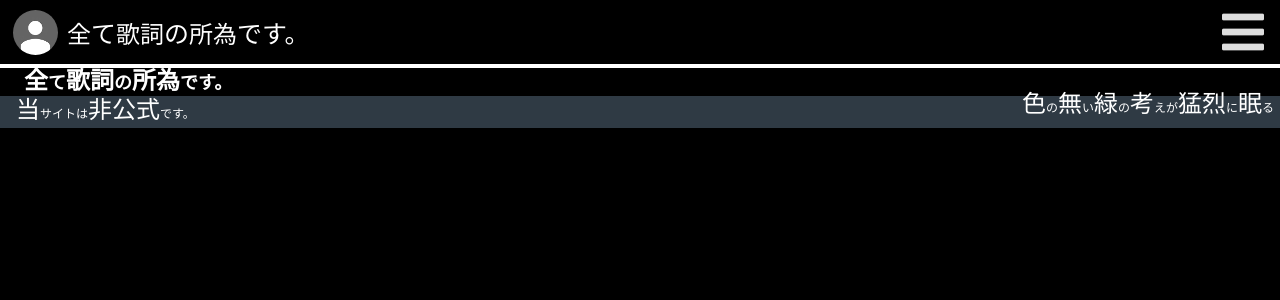
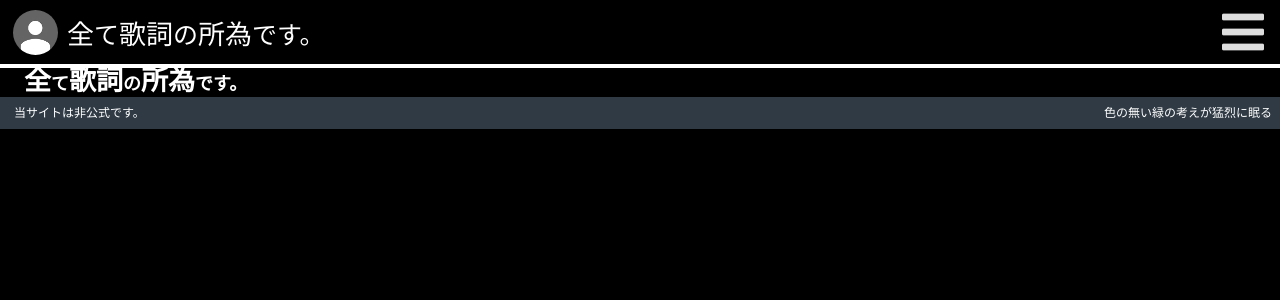
Before and after one commit to izumin2000/subekashi, a Django app: page /subeana/ in a window 1280 px wide. Shown: the top 300 px of the page. Run offline with Django 3.2, Linux system fonts and the light colour scheme.

Commit message:
[Add] 漢字のサイズを自動指定する機能の追加

```diff
--- a/subeana/static/subeana/css/common.css
+++ b/subeana/static/subeana/css/common.css
@@ -173,6 +173,7 @@ section p {
     font-weight: 900;
     color: #fff;
     font-size: 18px;
+    line-height: 18px;
     line-height: 30px;
     margin: 0 24px;
 }
@@ -185,8 +186,18 @@ a {
     margin: 0 5px;
 }
 
-.kanji {
-    font-size: 24px;
+.kanjipa {
+    font-size: 27px;
+}
+
+.kanjih1 {
+    font-size: 60px;
+    line-height: 60px;
+}
+
+.kanjih2 {
+    font-size: 38px;
+    line-height: 38px;
 }
 
 .underline {
@@ -214,14 +225,14 @@ a {
 #pages p {
     margin-top: 32px;
     padding: 32px 0 0 20px;
-    font-family: sans-serif;
+    font-family: 'Noto Sans JP', sans-serif;
     font-size: 40px !important;
     line-height: 60px !important;
 }
 
 #pages a {
     padding-left: 60px;
-    font-family: sans-serif;
+    font-family: 'Noto Sans JP', sans-serif;
     font-size: 30px !important;
     line-height: 60px !important;
     text-decoration: underline;
@@ -302,7 +313,7 @@ footer {
     color: #fff;
     font-size: 12px;
     line-height: 12px;
-    margin: 0px 0px 0px 10px;
+    margin: 3px 0 0 8px;
 }
 
 .footer-right p {
@@ -311,6 +322,6 @@ footer {
     line-height: 12px;
     float: right;
     display: inline;
-    margin-right: 6px;
+    margin: 9px 8px 0 0;
     color: #fff;
 }
--- a/subeana/templates/subeana/top.html
+++ b/subeana/templates/subeana/top.html
@@ -57,10 +57,10 @@
                     <div id="pages">
                         <p>メニュー</p><br />
                         <a href="{% url 'xia:top' %}">トップ</a><br />
-                        <a onclick="notfound()">歌詞を検索</a><br />
-                        <a onclick="notfound()">歌詞を登録</a><br />
-                        <a onclick="notfound()">歌詞を生成</a><br />
-                        <a onclick="notfound()">歌詞分析</a><br />
+                        <a class="nokanji" onclick="notfound()">歌詞を検索</a><br />
+                        <a class="nokanji" onclick="notfound()">歌詞を登録</a><br />
+                        <a class="nokanji" onclick="notfound()">歌詞を生成</a><br />
+                        <a class="nokanji" onclick="notfound()">歌詞分析</a><br />
                     </div>
                 </section>
             </article>
@@ -70,11 +70,11 @@
         <footer>
             <div class="footer-container">
                 <div class="footer-left">
-                    <p>当サイトは非公式です。</p>
+                    <p class="nokanji">当サイトは非公式です。</p>
                 </div>
 
                 <div class="footer-right">
-                    <p>色の無い緑の考えが猛烈に眠る</p>
+                    <p class="nokanji">色の無い緑の考えが猛烈に眠る</p>
                 </div>
 
                 <div class="clear"></div>
@@ -89,32 +89,39 @@
     <script src="{% static 'xia/js/playerpopup.js' %}"></script>        <!-- プレイヤーポップアップ -->
 
     <script>
-    window.onload = function() {
-        tags = ['p', 'a', 'h1', 'h2', 'h3'];
-        for (tag of tags) {
-            for (p of document.getElementsByTagName(tag)) {
-                p.innerHTML = p.innerHTML.replace(/([\u4E00-\u9FFF])/gi,"<font class=kanji>$1</font>");
+        // 漢字のみおおきく
+        function kanji() {
+            tags = ['p', 'a', 'h1', 'h2'];
+            for (tag of tags) {
+                for (p of document.getElementsByTagName(tag)) {
+                    if (p.className != "nokanji") {
+                        if ((tag == 'p') || (tag == 'a')) {
+                            p.innerHTML = p.innerHTML.replace(/([\u4E00-\u9FFF])/gi,"<font class=kanjipa>$1</font>");
+                        } else if (tag == 'h1') {
+                            p.innerHTML = p.innerHTML.replace(/([\u4E00-\u9FFF])/gi,"<font class=kanjih1>$1</font>");
+                        } else if (tag == 'h2') {
+                            p.innerHTML = p.innerHTML.replace(/([\u4E00-\u9FFF])/gi,"<font class=kanjih2>$1</font>");
+                        }
+                    }
+                }
             }
         }
-    }
-    </script>
 
-    <script>
         // メニューの切り替え
         function menu() {
             var isMenu = document.getElementById("menuarticle").style.display
-            console.log(isMenu)
             if (isMenu != "block") {
                 document.getElementById("mainarticle").style.display = "none";
                 document.getElementById("menuicon").innerHTML = "<i class='fas fa-times'></i>";
                 document.getElementById("menuarticle").style.display = "block";
-                document.getElementsByTagName("main")[0].style.background = "linear-gradient(180deg, #000, #000, 70vh, #500)";
+                document.getElementsByTagName("main")[0].style.background = "linear-gradient(180deg, #000, #000, 70vh, #005)";
             } else {
                 document.getElementById("mainarticle").style.display = "block";
                 document.getElementById("menuicon").innerHTML = "<i class='fas 	fas fa-bars'></i>";
                 document.getElementById("menuarticle").style.display = "none";
                 document.getElementsByTagName("main")[0].style.background = ""
             }
+            kanji();
         }
 
         // 存在しないページのtoastr
@@ -138,4 +145,11 @@
 
     </script>
 
+
+    <script>
+        window.onload = function() {
+            kanji();
+        }
+    </script>
+
 </html>
```
